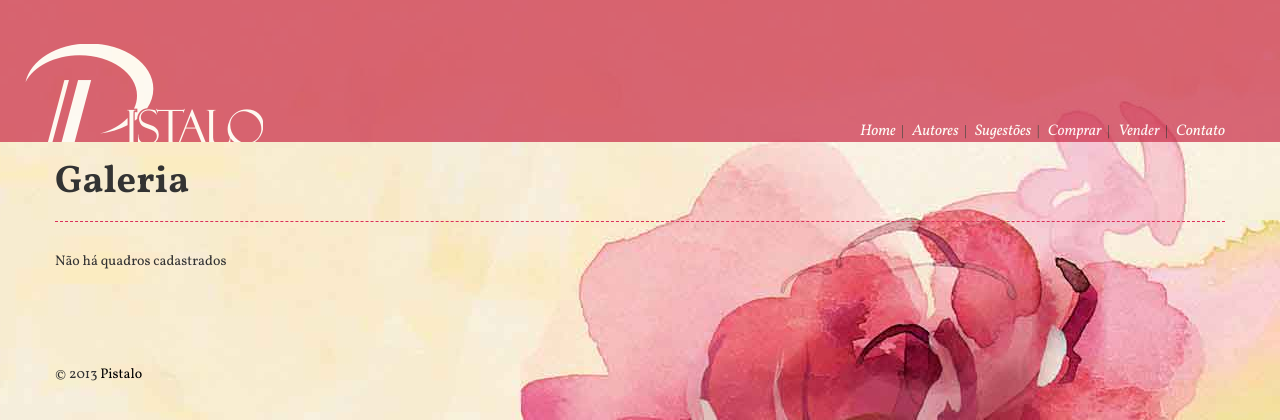
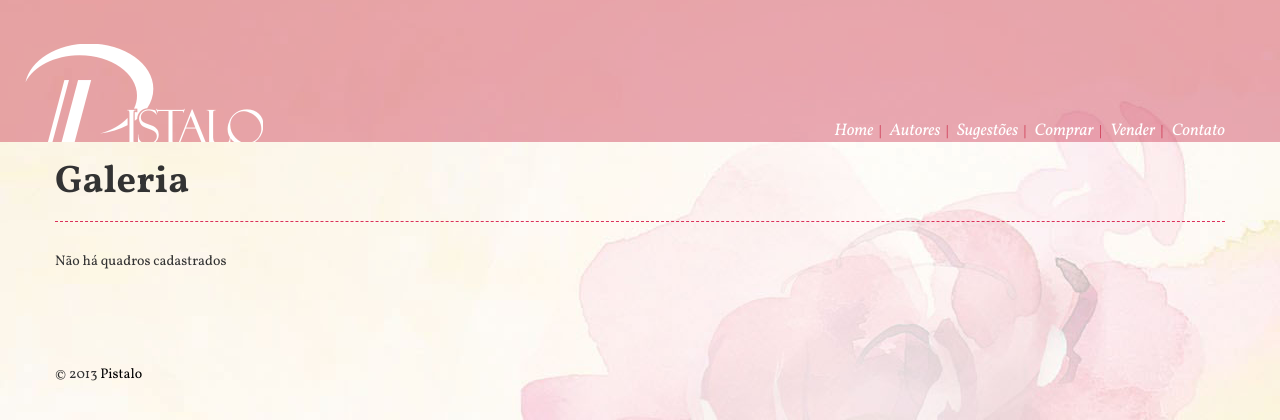
Before and after one commit to macndesign/pistalo, a Django app: page / in a window 1280 px wide. Shown: the top 420 px of the page. Run offline with Django 3.2, Linux system fonts and the light colour scheme; data that the repository does not hold is empty; some libraries are stand-ins or nearby versions.

Commit message:
re-styled

```diff
--- a/core/static/css/style.css
+++ b/core/static/css/style.css
@@ -10,8 +10,7 @@ blockquote {
 
 header {
     padding: 3em 0 0;
-    background-color: #c92a46;
-    opacity: .7;
+    background-color: rgba(201, 42, 70, .4);
 }
 
 a, a:hover {
@@ -26,12 +25,12 @@ header .container {
     position: absolute;
     bottom: 0;
     right: 0;
-    color: #000;
+    color: #c92a46;
 }
 
 .top-menu a {
     color: #fff;
-    font-size: 1.1em;
+    font-size: 1.2em;
     font-style: italic;
 }
 
@@ -64,7 +63,7 @@ li.quadro-imagem {
 li.quadro-texto {
     height: 160px;
     overflow-y: hidden;
-    background: rgba(255, 255, 255, .8);
+    background: rgba(255, 255, 255, .5);
     -webkit-border-radius: 6px;
     -moz-border-radius: 6px;
     border-radius: 6px;
```
Also changed, not shown: core/static/img/bg01.jpg.
